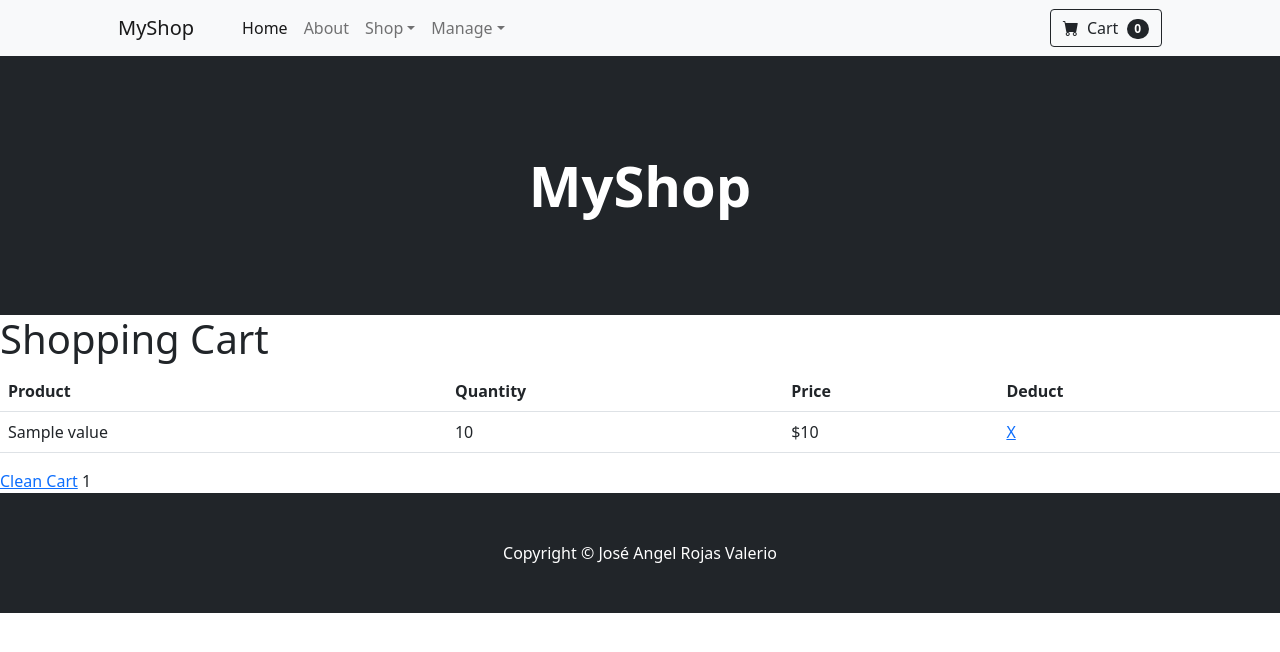
After one commit to jarv88/ecommerce_django, a Django app: template templates/cart.html in a window 1280 px wide. The commit adds this page. Shown: the top 652 px of the page. Run offline with Django 3.2, Linux system fonts and the light colour scheme; the template is opened without the code that fills it: most values are stand-ins (such as "Sample title", 1, 10 or a date in 2020); some libraries are stand-ins or nearby versions.

Commit message:
creation of cart template, cart views and cart class with add, deduct, list and clean methods

```diff
--- a/Tienda/urls.py
+++ b/Tienda/urls.py
@@ -7,4 +7,8 @@ urlpatterns = [
     path('', index, name="Index"),
     path('new_product/', newProduct, name="NewProduct"),
     path('new_category/', newCategory, name="NewCategory"),
+    path('cart/', listCart, name="Cart"),
+    path('cart/clean', cleanCart, name="CleanCart"),
+    path('addCart/<int:idProduct>', addCart, name="AddCart"),
+    path('cart/clean', cleanCart, name="CleanCart"),
 ]
--- a/templates/base.html
+++ b/templates/base.html
@@ -45,13 +45,15 @@
                         </li>
                         <!-- Fin New dropdown    -->
                     </ul>
-                    <form class="d-flex">
+
+                        <a href="{% url 'Tienda:Cart' %}">
                         <button class="btn btn-outline-dark" type="submit">
                             <i class="bi-cart-fill me-1"></i>
                             Cart
                             <span class="badge bg-dark text-white ms-1 rounded-pill">0</span>
                         </button>
-                    </form>
+                        </a>
+
                 </div>
             </div>
         </nav>
--- /dev/null
+++ b/templates/cart.html
@@ -0,0 +1,33 @@
+{% extends 'base.html' %}
+{% load static %}
+{% block title %}Shop - Cart{% endblock title %}
+
+
+{% block content %}
+
+<h1>Shopping Cart</h1>
+
+<table class="table">
+<tr>
+    <th>Product</th>
+    <th>Quantity</th>
+    <th>Price</th>
+    <th>Deduct</th>
+</tr>
+
+{% for id, value in cart.items %}
+     <tr>
+     <td>{{ value.title }}</td>
+     <td>{{ value.quantity }}</td>
+     <td>${{ value.price }}</td>
+     <td><a href="">X</a></td>
+     </tr>
+
+{% endfor %}
+
+</table>
+
+<a href="">Clean Cart</a>
+<span>{{total_cart}}</span>
+
+{% endblock content %}
--- a/templates/index.html
+++ b/templates/index.html
@@ -26,7 +26,7 @@
                         </div>
                         <!-- Product actions-->
                         <div class="card-footer p-4 pt-0 border-top-0 bg-transparent">
-                            <div class="text-center"><a class="btn btn-outline-dark mt-auto" href="#">View options</a></div>
+                            <div class="text-center"><a class="btn btn-outline-dark mt-auto" href="{% url 'Tienda:AddCart' product.id %}">Add to Cart</a></div>
                         </div>
                     </div>
                 </div>
```
Also changed, not shown: Tienda/Cart.py (added, +51 -0 lines), Tienda/views.py (+37 -0 lines), Tienda/models.py (line endings or trailing spaces).
